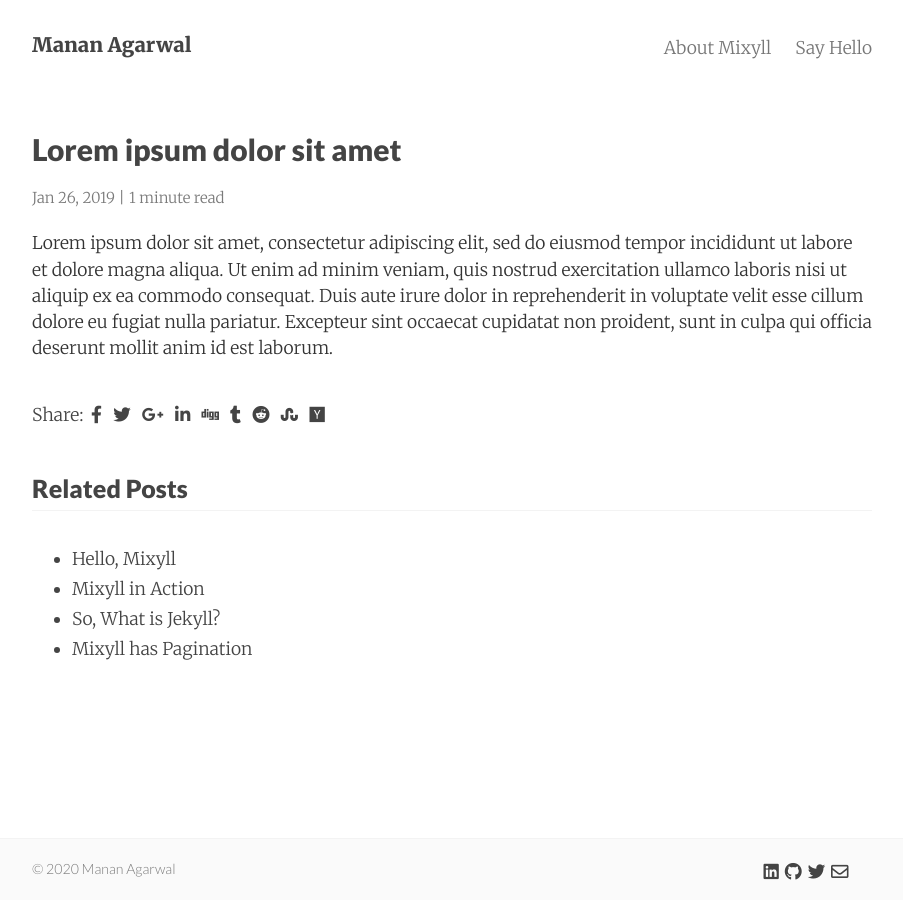
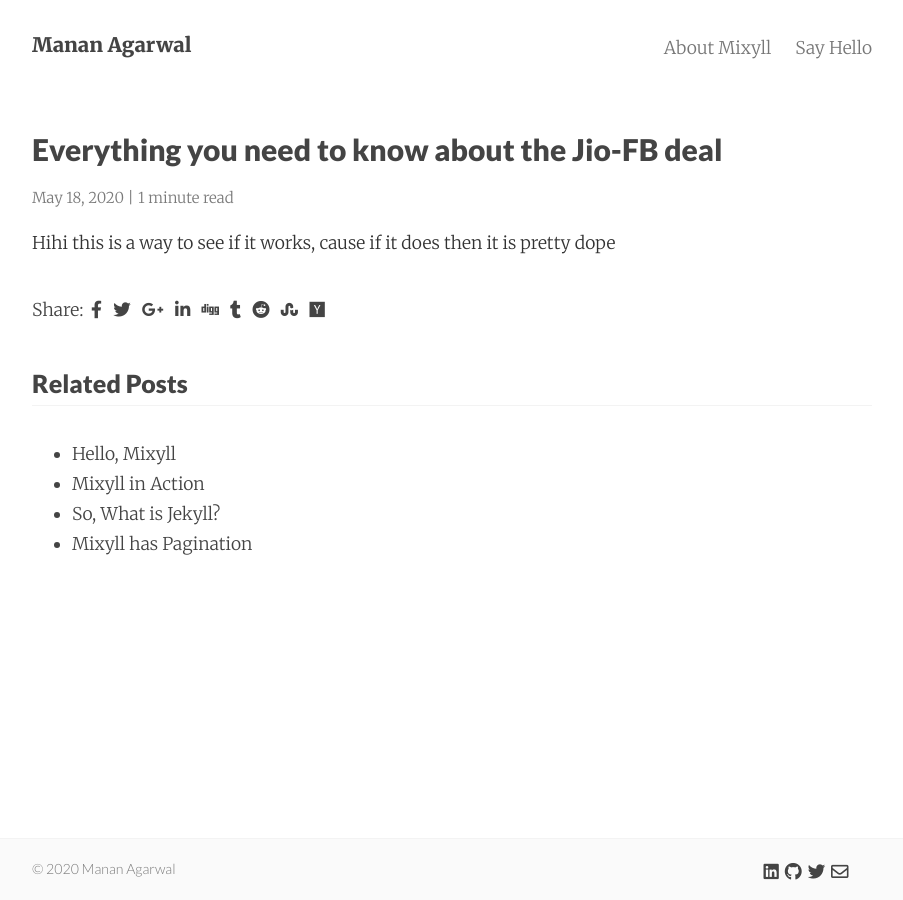
Before and after one commit to kalbhor/manan0308.github.io, a Jekyll site: the page built from _posts/2019-01-26-lorem-ipsum-dolor-sit-amet.md, in a window 1280 px wide. Shown: the whole page, without its empty margins (188-1091 px from the left). Built offline with Jekyll 4.4.1, drawn with Linux system fonts in a browser that asks for light colours; nearby versions of some CDN libraries.

Commit message:
Update 2019-01-26-lorem-ipsum-dolor-sit-amet.md

```diff
--- a/_posts/2019-01-26-lorem-ipsum-dolor-sit-amet.md
+++ b/_posts/2019-01-26-lorem-ipsum-dolor-sit-amet.md
@@ -1,9 +1,9 @@
 ---
 layout: post
-title: Lorem ipsum dolor sit amet
-date: 2019-01-26 19:22
-summary: Lorem ipsum dolor sit amet
-categories: jekyll mixyll
+title: Everything you need to know about the Jio-FB deal
+date: 2020-05-18 13:18
+summary: Facebook meets Jio
+categories: Tech
 ---
 
-Lorem ipsum dolor sit amet, consectetur adipiscing elit, sed do eiusmod tempor incididunt ut labore et dolore magna aliqua. Ut enim ad minim veniam, quis nostrud exercitation ullamco laboris nisi ut aliquip ex ea commodo consequat. Duis aute irure dolor in reprehenderit in voluptate velit esse cillum dolore eu fugiat nulla pariatur. Excepteur sint occaecat cupidatat non proident, sunt in culpa qui officia deserunt mollit anim id est laborum.
+Hihi this is a way to see if it works, cause if it does then it is pretty dope
```
